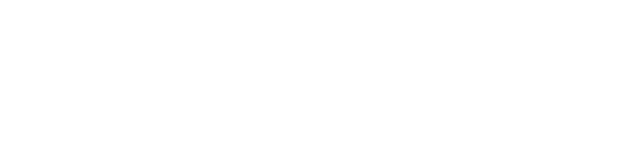
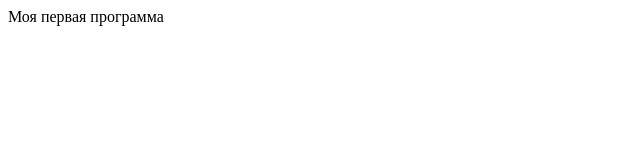
Before and after one commit to appolllllllo/javascript_for_beginners_2, a plain HTML site: page Условия/index.html in a window 1280 px wide. Shown: the whole page, without its empty margins (0-640 px from the left). Drawn offline with Linux system fonts and the light colour scheme.

Commit message:
[fix] Typos in index.html

```diff
--- a/Условия/index.html
+++ b/Условия/index.html
@@ -7,6 +7,7 @@
     <script src="script.js"></script>
 </head>
 <body>
+    Моя первая программа
+</body>
 
-</body>
 </html>
```
